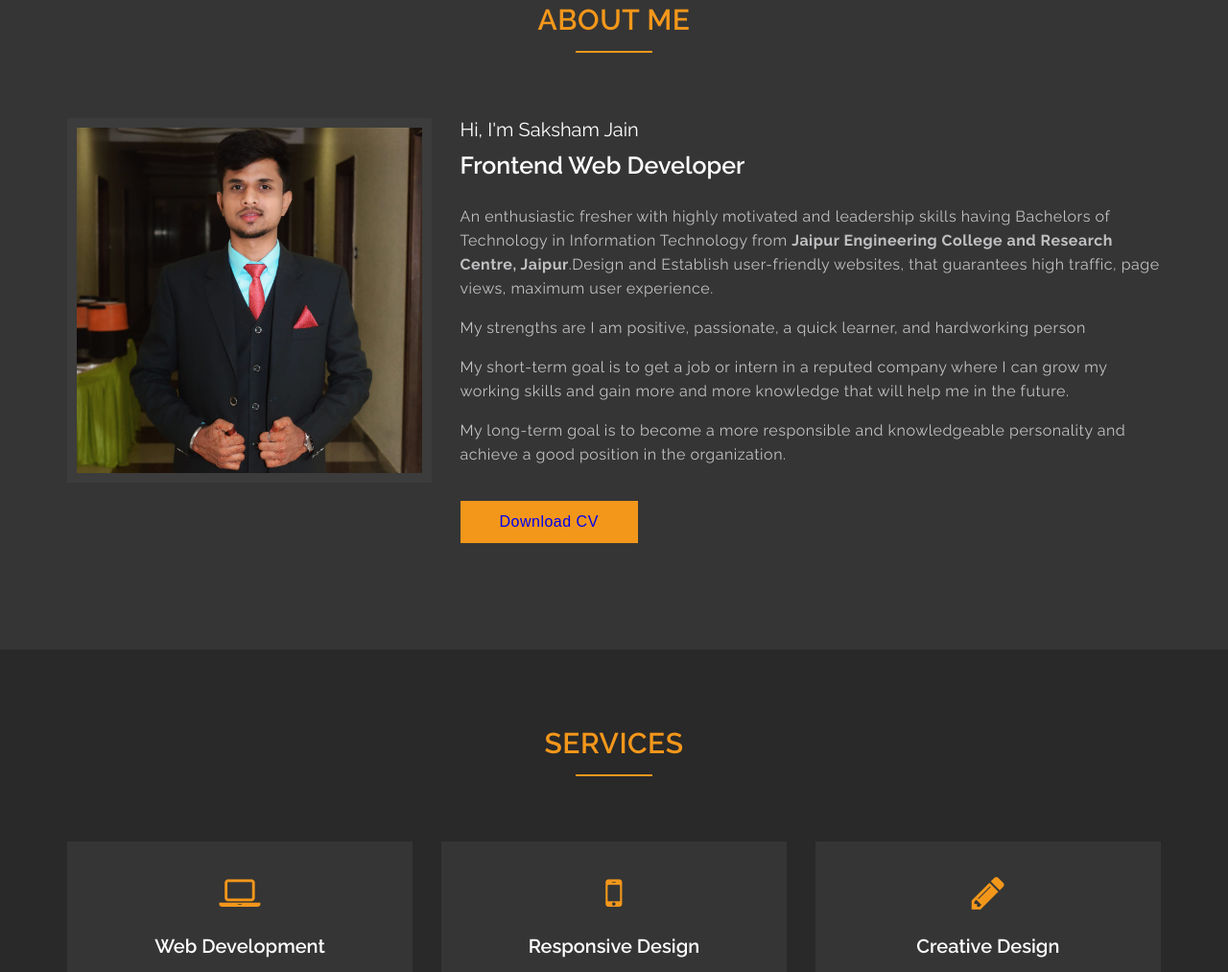
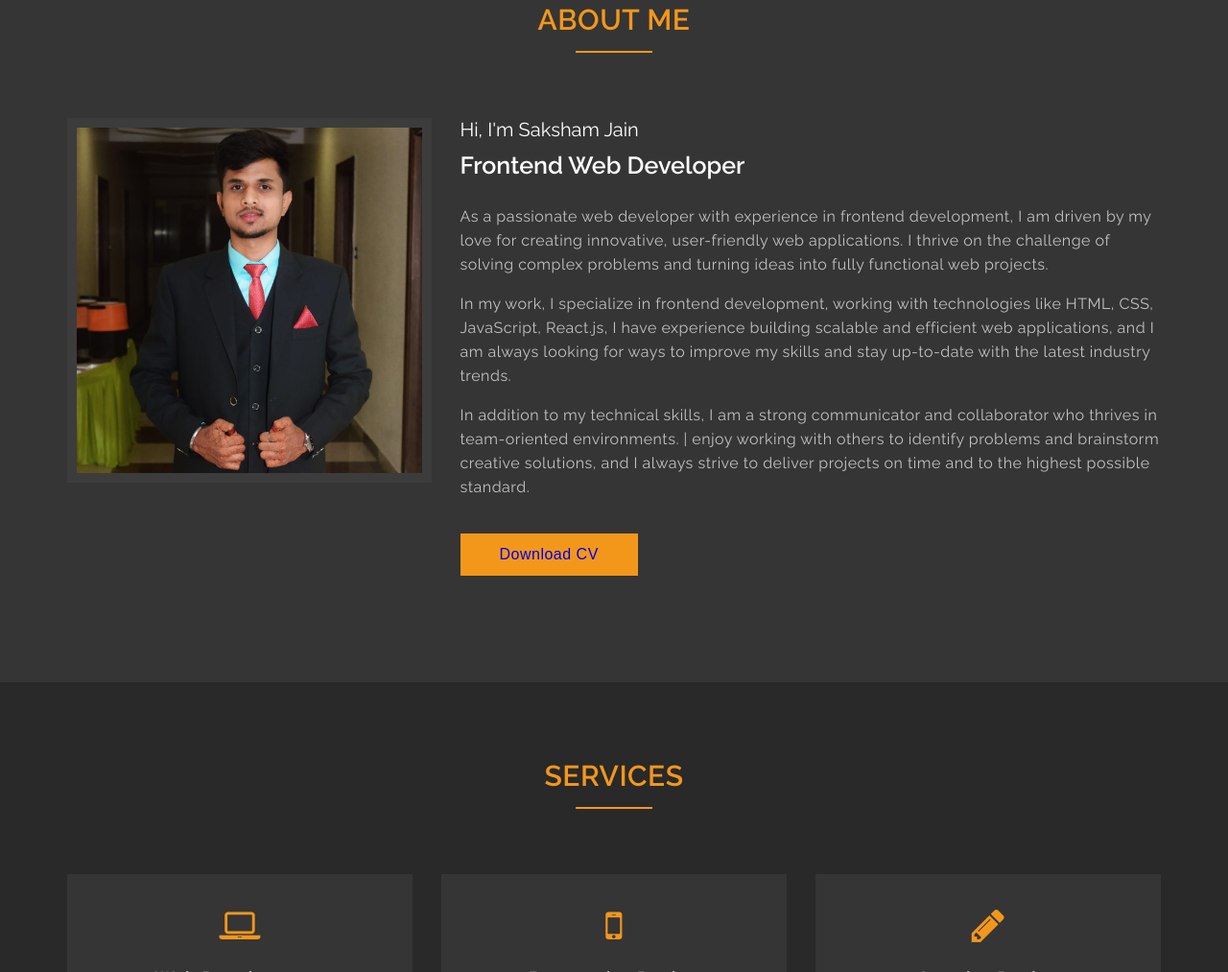
Before and after one commit to ersakshamjain/ersakshamjain.github.io, a plain HTML site: page index.html in a window 1280 px wide. Shown: the part 877-1890 px from the top of the page at 96% size. Drawn offline with nearby package versions, Linux system fonts and the light colour scheme; a web font is replaced by a local one.

Commit message:
Update index.html

```diff
--- a/index.html
+++ b/index.html
@@ -58,16 +58,9 @@
 				<div class="description">
 					<h4>Hi, I'm Saksham Jain</h4>
 					<h5>Frontend Web Developer </h5>
-					<p>An enthusiastic fresher with highly motivated and leadership skills having Bachelors of
-						Technology in Information Technology from <b>Jaipur Engineering College and Research Centre,
-							Jaipur</b>.Design and Establish user-friendly websites, that guarantees high traffic, page
-						views,
-						maximum user experience.</p>
-					<p>My strengths are I am positive, passionate, a quick learner, and hardworking person</p>
-					<p>My short-term goal is to get a job or intern in a reputed company where I can grow my working
-						skills and gain more and more knowledge that will help me in the future.</p>
-					<p>My long-term goal is to become a more responsible and knowledgeable personality and achieve a
-						good position in the organization.</p>
+					<p>As a passionate web developer with experience in frontend development, I am driven by my love for creating innovative, user-friendly web applications. I thrive on the challenge of solving complex problems and turning ideas into fully functional web projects.</p>
+					<p>In my work, I specialize in frontend development, working with technologies like HTML, CSS, JavaScript, React.js, I have experience building scalable and efficient web applications, and I am always looking for ways to improve my skills and stay up-to-date with the latest industry trends.</p>
+					<p>In addition to my technical skills, I am a strong communicator and collaborator who thrives in team-oriented environments. | enjoy working with others to identify problems and brainstorm creative solutions, and I always strive to deliver projects on time and to the highest possible standard.</p>
 					<p>
 						<button type="button" class="btn-bg"><a href="/Saksham_Resume.pdf" target="_blank">Download
 								CV</a></button>
```
